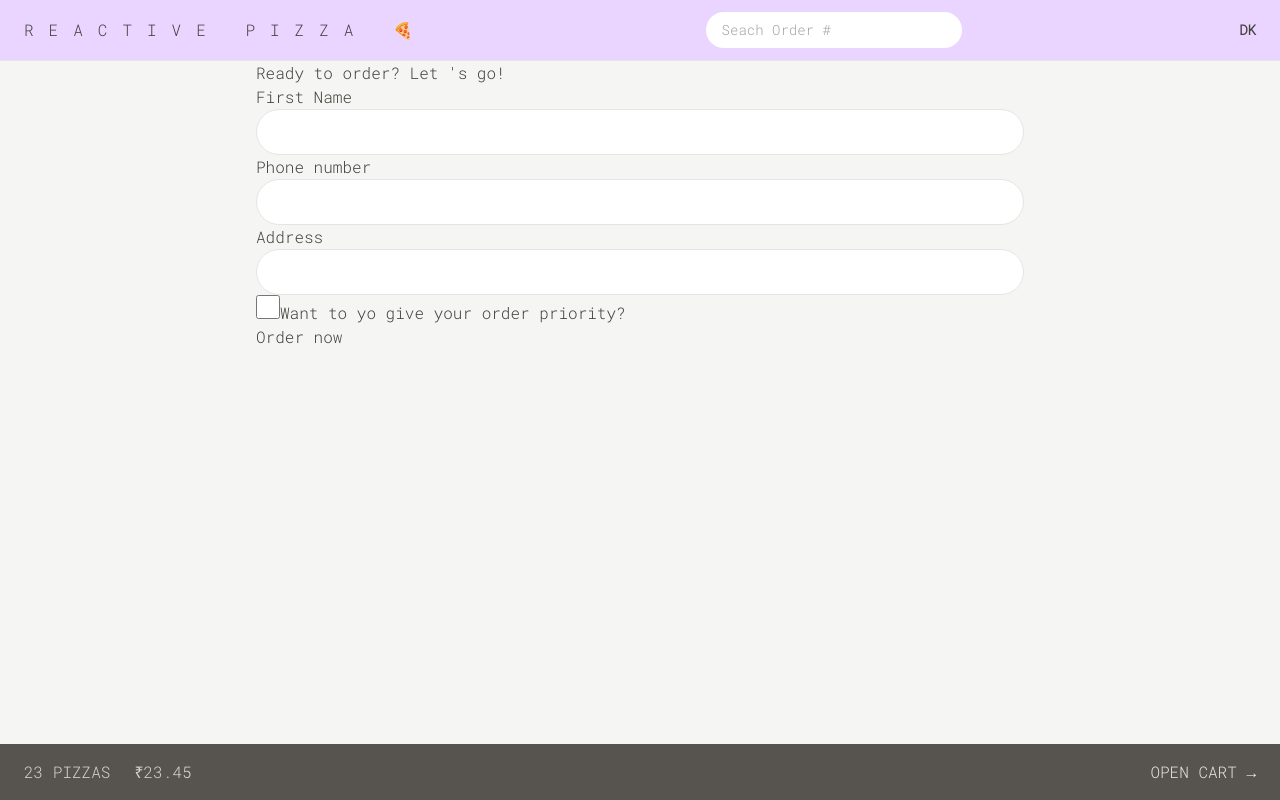
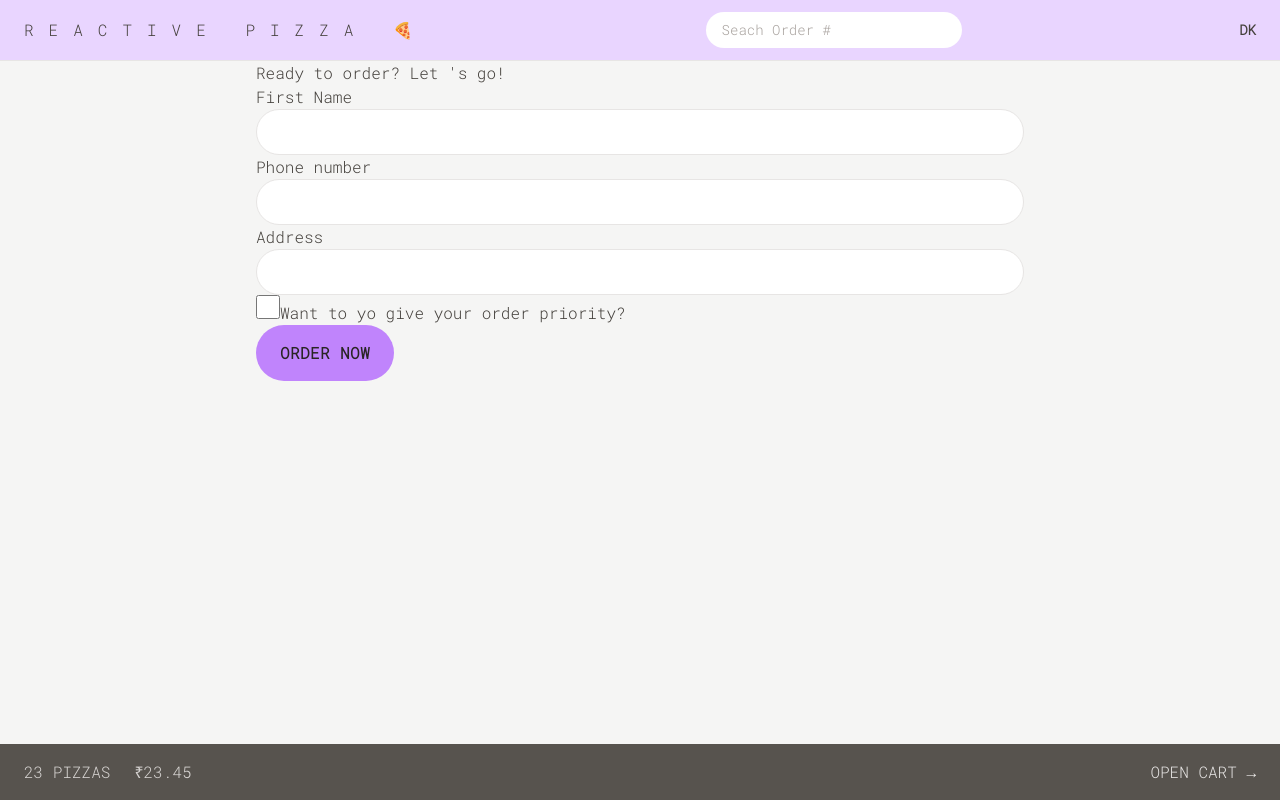
Before and after one commit to divyuk/pizza-app, a React (Vite) app: page /order/new in a window 1280 px wide. Built offline with nearby package versions, Linux system fonts and the light colour scheme; a web font is replaced by a local one.

Commit message:
added button primary type ☯

```diff
--- a/src/features/order/CreateOrder.jsx
+++ b/src/features/order/CreateOrder.jsx
@@ -80,7 +80,7 @@ function CreateOrder() {
 
         <div>
           <input type="hidden" name="cart" value={JSON.stringify(cart)} />
-          <Button disabled={isOrdering}>
+          <Button disabled={isOrdering} type="primary">
             {isOrdering ? 'Placing order...' : 'Order now'}
           </Button>
         </div>
```
